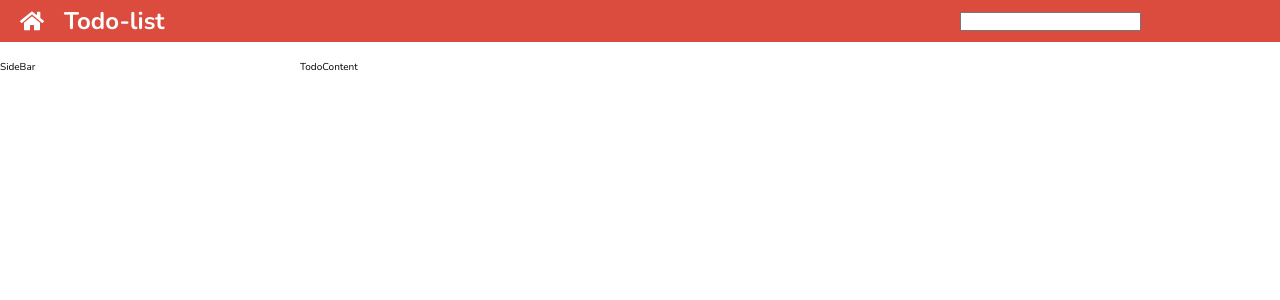
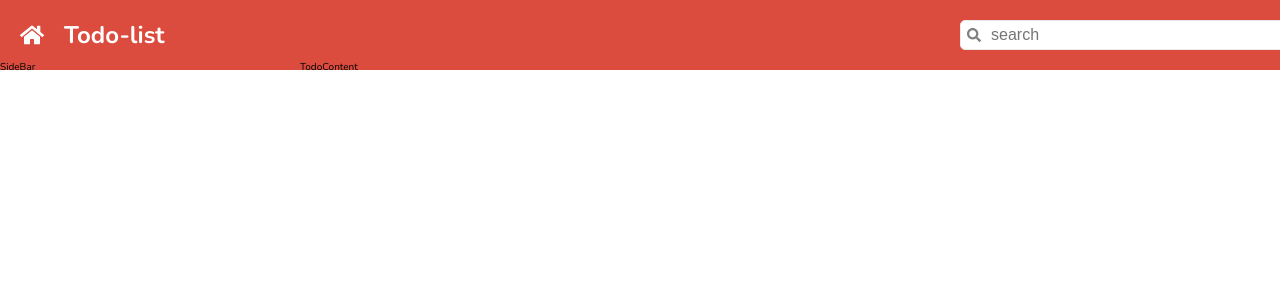
Before and after one commit to auttaponcoe24/cc15-todolist, a React (Create React App) app: page / in a window 1280 px wide. Shown: the top 300 px of the page. Built offline with nearby package versions, Linux system fonts and the light colour scheme.

Commit message:
unfinish

```diff
--- a/src/App.js
+++ b/src/App.js
@@ -1,20 +1,11 @@
 import "./App.scss";
-import { FaHome } from "react-icons/fa";
+import Header from "./components/Header";
+
 function App() {
 	return (
 		<div className="todo">
 			<div className="todo__header">
-				<header className="header">
-					<div className="header__logo">
-						<FaHome />
-					</div>
-					<div className="header__text">
-						<h1>Todo-list</h1>
-					</div>
-					<div className="header__search">
-						<input type="text" />
-					</div>
-				</header>
+				<Header />
 			</div>
 			<div className="todo__sidebar">SideBar</div>
 			<div className="todo__content">TodoContent</div>
--- a/src/App.scss
+++ b/src/App.scss
@@ -1,5 +1,3 @@
-$header-height: 60px;
-$sidebar-width: 300px;
 
 @import './index.scss';
 
@@ -41,34 +39,3 @@ $sidebar-width: 300px;
         // background-color: deeppink;
     }
 }
-
-.header {
-    display: flex;
-    align-items: center;
-    gap: 20px;
-
-    background-color: $primary;
-    height: &$header-height;
-    padding: 5px 20px;
-
-
-    &__logo {
-        display: flex;
-        cursor: pointer;
-        font-size: 24px;
-        color:$white;
-    }
-
-    &__text {
-        flex: 1;
-        color: $white;
-
-        & > h1 {
-            font-size: 2.4rem;
-        }
-    }
-
-    &__search {
-        min-width: 300px;
-    }
-}
--- /dev/null
+++ b/src/components/Header.jsx
@@ -0,0 +1,23 @@
+import './Header.scss'
+import { FaHome } from "react-icons/fa";
+import Search from './Search';
+
+function Header() {
+  return (
+    <>
+        <header className="header">
+            <div className="header__logo">
+                <FaHome />
+            </div>
+            <div className="header__text">
+                <h1>Todo-list</h1>
+            </div>
+            <div className="header__search">
+                <Search />
+            </div>
+        </header>
+    </>
+  );
+};
+
+export default Header;
--- /dev/null
+++ b/src/components/Header.scss
@@ -0,0 +1,59 @@
+@import '../index.scss';
+
+.header {
+    padding: 5px 20px;
+    display: flex;
+    align-items: center;
+    gap: 20px;
+
+    background-color: $primary;
+    height: $header-height;
+
+
+    &__logo {
+        display: flex;
+        cursor: pointer;
+        font-size: 2.4rem;
+        color:$white;
+    }
+
+    &__text {
+        flex: 1;
+        color: $white;
+
+        & > h1 {
+            font-size: 2.4rem;
+        }
+    }
+
+    &__search {
+        // max-width: 300px;
+        flex-basis: 300px;
+    }
+}
+
+// .search {
+//     position: relative;
+
+//     &__icon {
+//         position: absolute;
+//         left: 7px;
+//         top: 50%;
+//         transform: translateY(-50%);
+
+//         font-size: 1.4rem;
+//         color: $grey-dark;
+//         display: flex;
+//     }
+
+//     &__input {
+//         width: 100%;
+//         padding: 5px;
+//         padding-left: 30px;
+//         border-radius: 5px;
+//         border: 1px solid $grey-light;
+//         font-size: 1.6rem;
+//         outline: none;
+//         color: $grey-dark;
+//     }
+// }
--- /dev/null
+++ b/src/components/Search.jsx
@@ -0,0 +1,20 @@
+import './Search.scss';
+import { FaSearch } from "react-icons/fa";
+
+const Search = () => {
+  return(
+        <div className="search" >
+            <span className="search__icon">
+                <FaSearch />
+            </span>
+            <input
+            type="text"
+            placeholder="search"
+            className="search__inputs"
+            />
+
+        </div>
+  )
+};
+
+export default Search;
--- /dev/null
+++ b/src/components/Search.scss
@@ -0,0 +1,28 @@
+@import '../index.scss';
+
+.search {
+    position: relative;
+    // width: 100%;
+
+    &__icon {
+        position: absolute;
+        left: 7px;
+        top: 50%;
+        transform: translateY(-50%);
+
+        font-size: 1.4rem;
+        color: $grey-dark;
+        display: flex;
+    }
+
+    &__inputs {
+        width: 100%;
+        padding: 5px;
+        padding-left: 30px;
+        border-radius: 5px;
+        border: 1px solid $grey-light;
+        font-size: 1.6rem;
+        outline: none;
+        color: $grey-dark;
+    }
+}
--- a/src/index.scss
+++ b/src/index.scss
@@ -6,6 +6,8 @@ $primary: #db4c3f;
 $grey-light: #eaeaea;
 $grey-dark: #808080;
 $white: #fff;
+$header-height: 60px;
+$sidebar-width: 300px;
 
 
 
```
Also changed, not shown: 1 other file (tests, documents, lock files or other folders).
